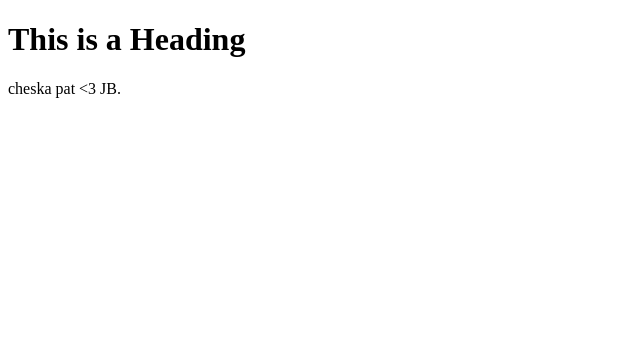
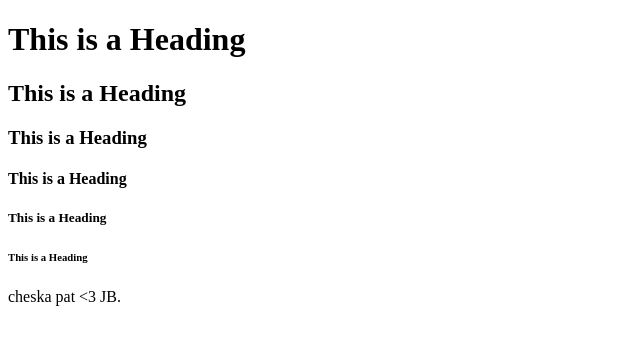
Before and after one commit to adescobal3/CS1130, a plain HTML site: page index.html in a window 1280 px wide. Shown: the whole page, without its empty margins (0-640 px from the left). Drawn offline with Linux system fonts and the light colour scheme.

Commit message:
Update index.html

```diff
--- a/index.html
+++ b/index.html
@@ -6,6 +6,11 @@
 <body>
 
 <h1>This is a Heading</h1>
+<h2>This is a Heading</h2>
+<h3>This is a Heading</h3>
+<h4>This is a Heading</h4>
+<h5>This is a Heading</h5>
+<h6>This is a Heading</h6>
 <p>cheska pat <3 JB.</p>
 
 </body>
```
